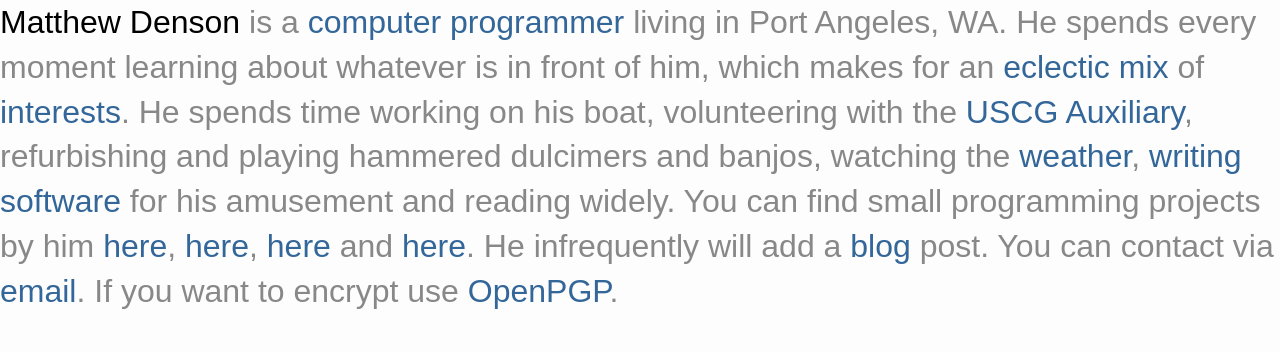
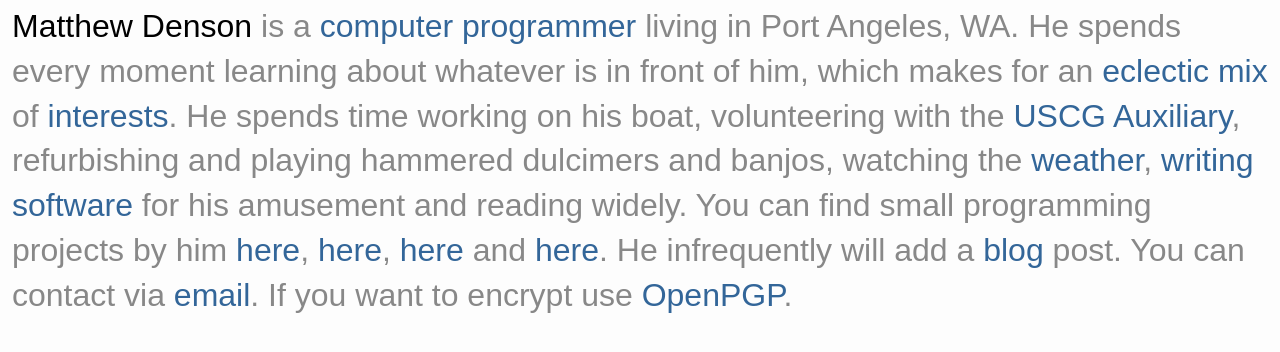
Before and after one commit to mdenson-dayspring/mdenson-dayspring.github.io, a Jekyll site: the page built from index.html, in a window 1280 px wide. Shown: the top 352 px of the page. Built offline with Jekyll 4.4.1, drawn with Linux system fonts in a browser that asks for light colours.

Commit message:
Update index.html
quick padding change

```diff
--- a/index.html
+++ b/index.html
@@ -2,7 +2,7 @@
 layout: landing
 title: Matthew E. Denson
 ---
-  <div>
+  <div style="padding: 4px 12px 0;">
     <p class="main">
       <span class="title">Matthew Denson</span> is a
       <a href="http://www.dayspring-tech.com">computer programmer</a> living in Port Angeles, WA. He spends every moment learning about whatever
```
